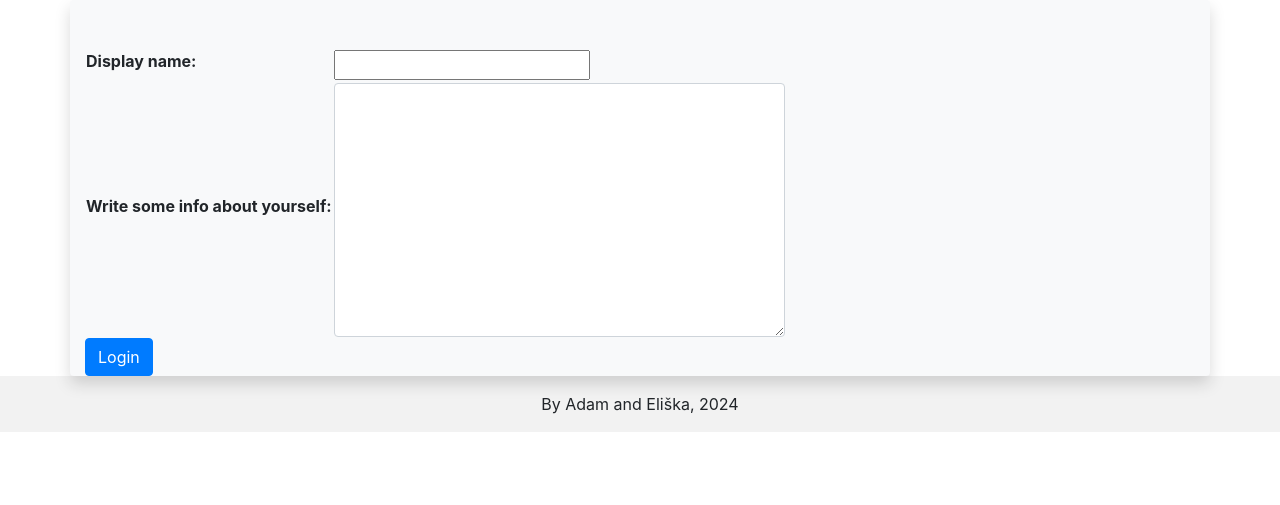
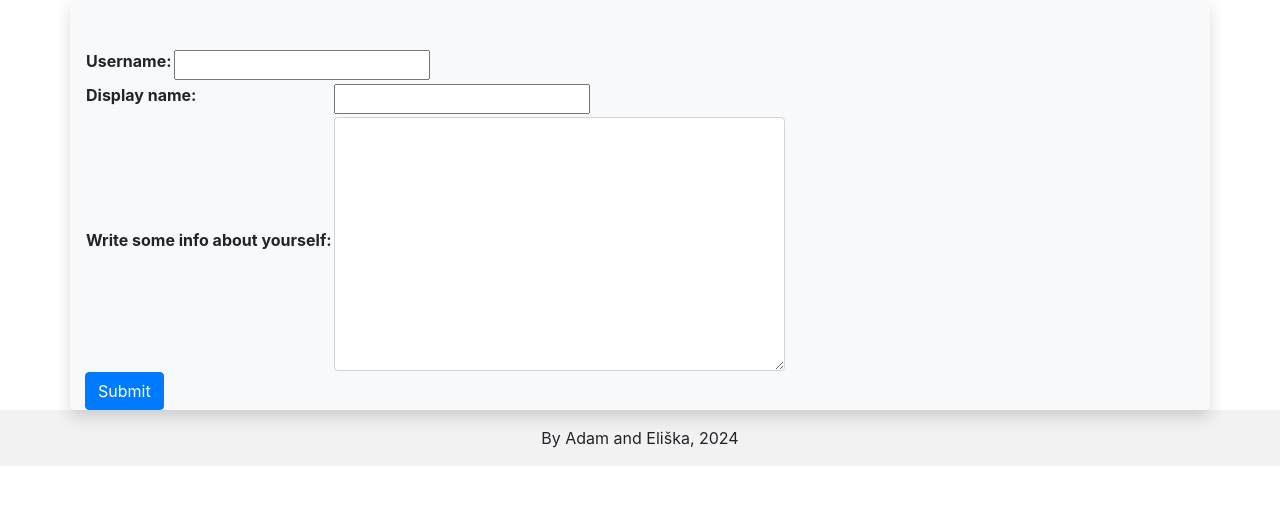
Before and after one commit to celiska/travel_journal, a Django app: template templates/registration/update.html in a window 1280 px wide. Shown: the part 72-577 px from the top of the page. Run offline with Django 5.2, Linux system fonts and the light colour scheme; the template is opened without the code that fills it: values that come from a table or form of the project are taken from there, others are empty; some libraries are stand-ins or nearby versions.

Commit message:
Add username change to update view

```diff
--- a/accounts/forms.py
+++ b/accounts/forms.py
@@ -1,4 +1,5 @@
 from django.contrib.auth.forms import UserCreationForm
+from django.contrib.auth.models import User
 from django.db.transaction import atomic
 from django.forms import CharField, Textarea, ModelForm
 
@@ -26,6 +27,13 @@ class SignUpForm(UserCreationForm):
             profile.save()
         return user
 
+class UserUpdateForm(ModelForm):
+    class Meta:
+        model = User
+        fields = ["username"]
+
+    username = CharField(max_length=150, required=True)
+
 class ProfileUpdateForm(ModelForm):
     class Meta:
         model = Profile
--- a/templates/registration/update.html
+++ b/templates/registration/update.html
@@ -3,7 +3,8 @@
 {% block content %}
 <form method="POST">
     {% csrf_token %}
+    <table>{{ user_form.as_table }}</table>
     <table>{{ profile_form.as_table }}</table>
-    <input id="id_submit" type="submit" value="Login" class="btn btn-primary">
+    <input id="id_submit" type="submit" value="Submit" class="btn btn-primary">
 </form>
 {% endblock %}
--- a/viewer/admin.py
+++ b/viewer/admin.py
@@ -1,5 +1,6 @@
 from django.contrib import admin
 
+from accounts.models import Profile
 from viewer.models import Country, Place, Image, Transport, Weather, Entry, Hashtag
 
 # Register your models here.
@@ -11,3 +12,4 @@ admin.site.register(Transport)
 admin.site.register(Weather)
 admin.site.register(Entry)
 admin.site.register(Hashtag)
+admin.site.register(Profile)
```
Also changed, not shown: accounts/views.py (+6 -5 lines).
